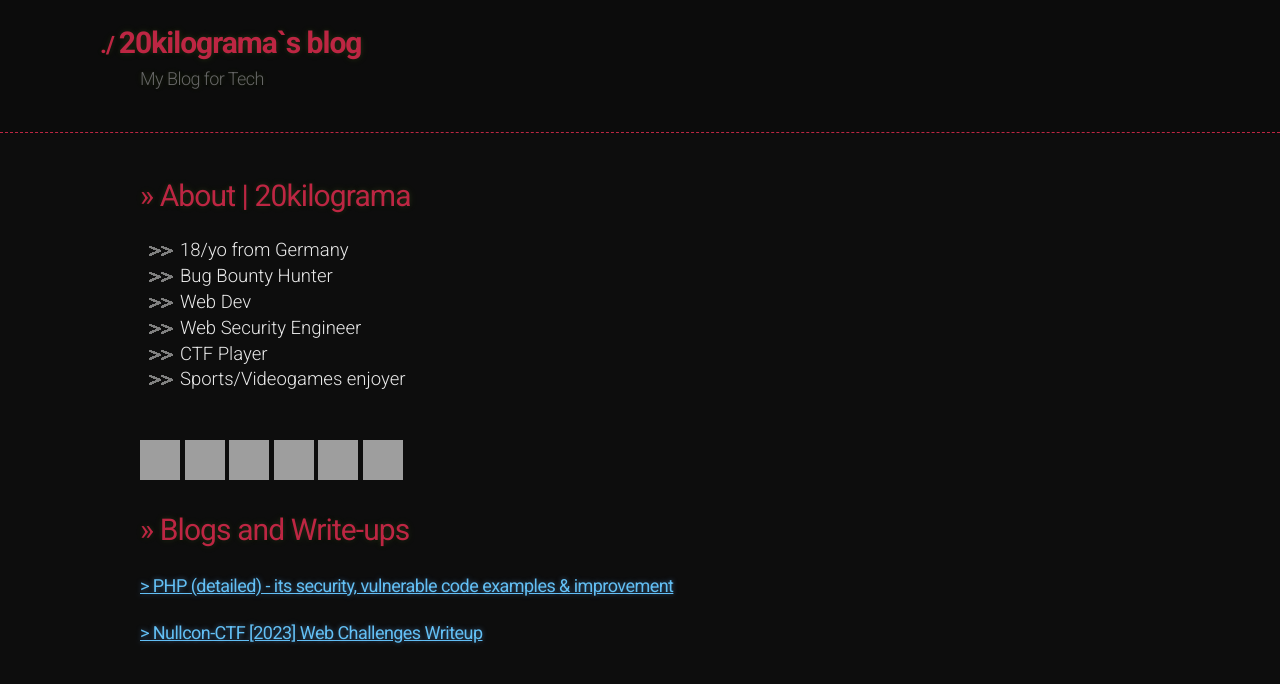
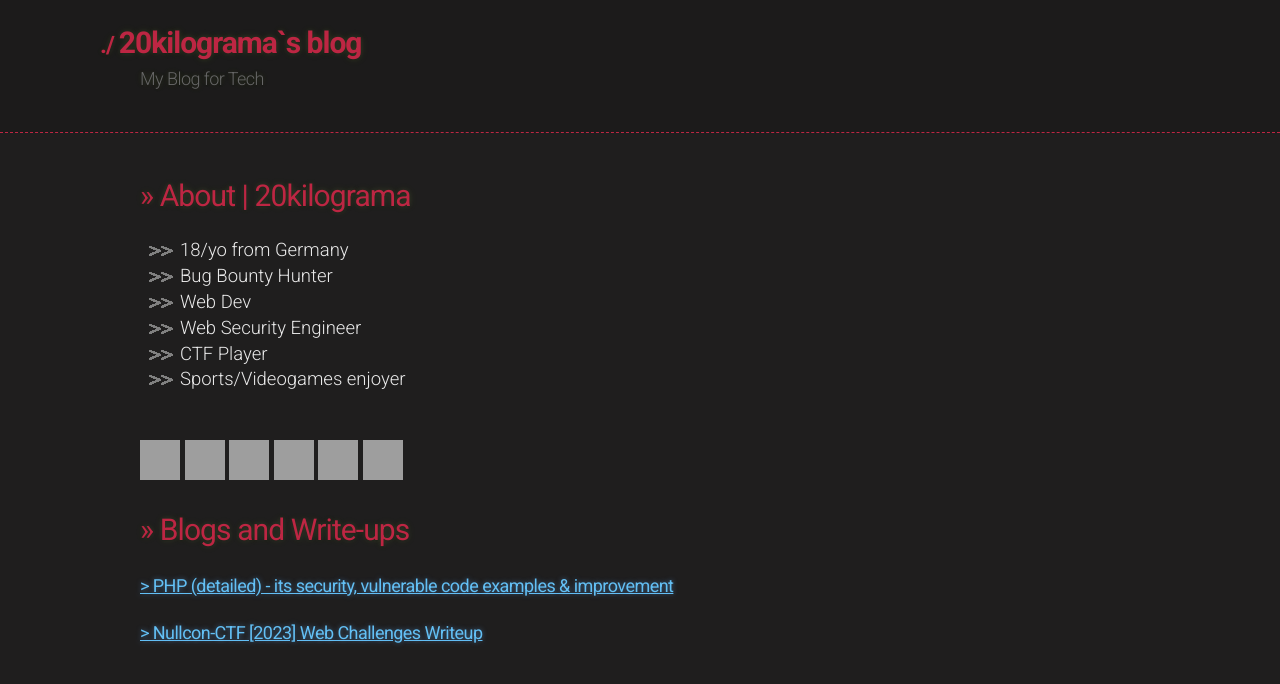
Before and after one commit to 20kilograma/blog, a Jekyll site: the page built from index.md, in a window 1280 px wide. Shown: the top 684 px of the page. Built offline with Jekyll 4.4.1, drawn with Linux system fonts in a browser that asks for light colours; nearby versions of some CDN libraries; some web fonts are replaced; our own code applies the rules of GitHub Pages for plain Markdown files; grey boxes are pictures that could not be loaded.

Commit message:
Update jekyll-theme-hacker.scss

```diff
--- a/_sass/jekyll-theme-hacker.scss
+++ b/_sass/jekyll-theme-hacker.scss
@@ -17,7 +17,7 @@ $container-max-width: 1000px;
 body {
   margin: 0;
   padding: 0;
-  background: #0d0d0d;
+  background: #1f1e1e;
   color: $body-foreground;
   font-size: 18.5px;
   line-height: 1.5;
```
